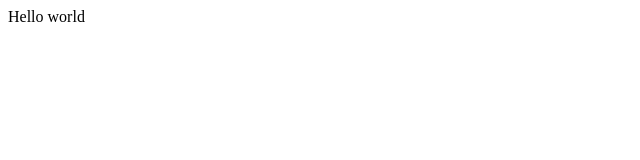
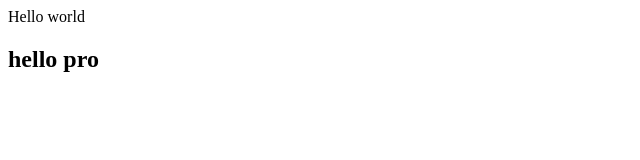
Before and after one commit to Everyth1ngWasTaken/Hello-world, a plain HTML site: page index.html in a window 1280 px wide. Shown: the whole page, without its empty margins (0-640 px from the left). Drawn offline with Linux system fonts and the light colour scheme.

Commit message:
Update index.html

```diff
--- a/index.html
+++ b/index.html
@@ -8,6 +8,7 @@
 
 </body>
     <l1>Hello world </l1>
+    <h2>hello pro</h2>
 </body>
 
 
```
